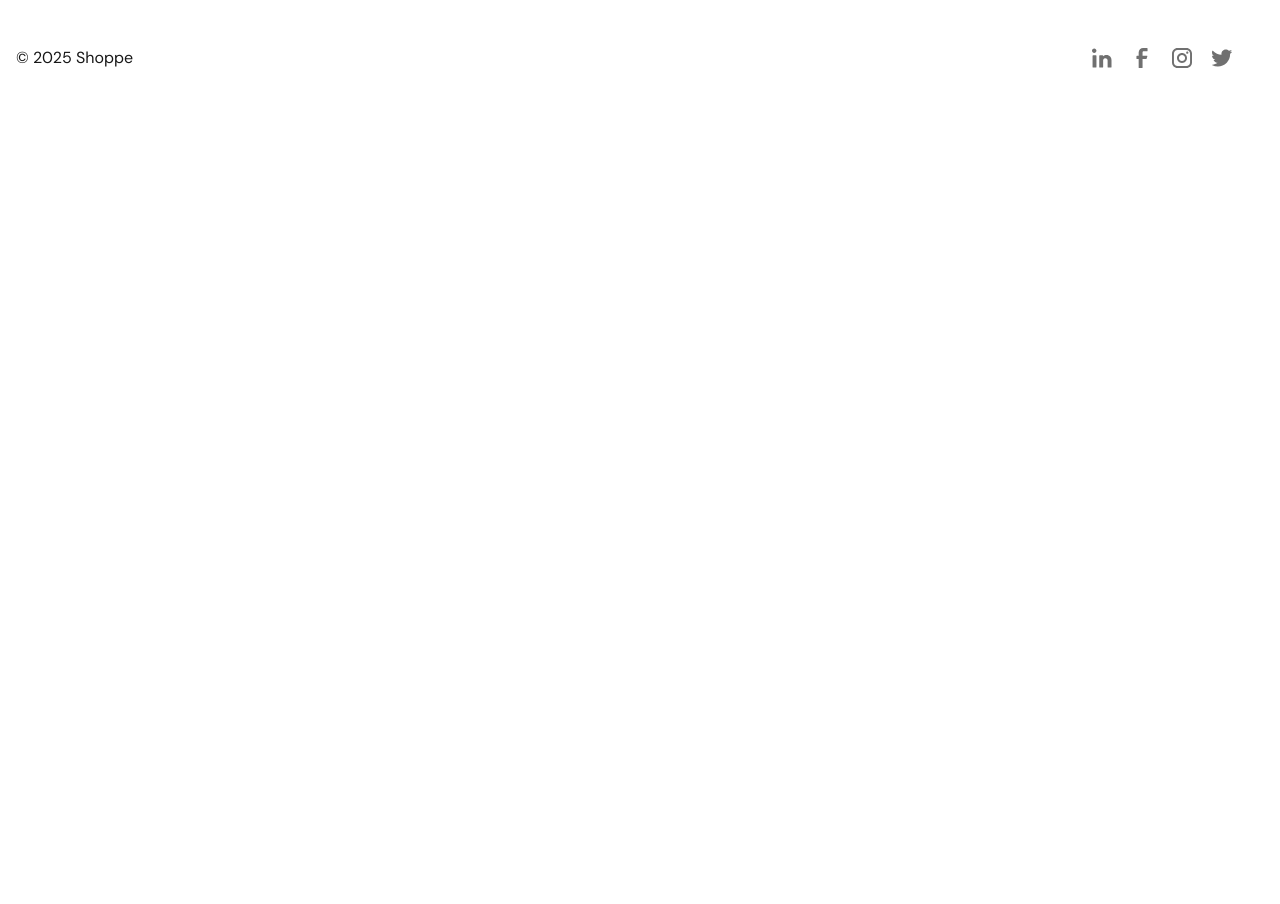
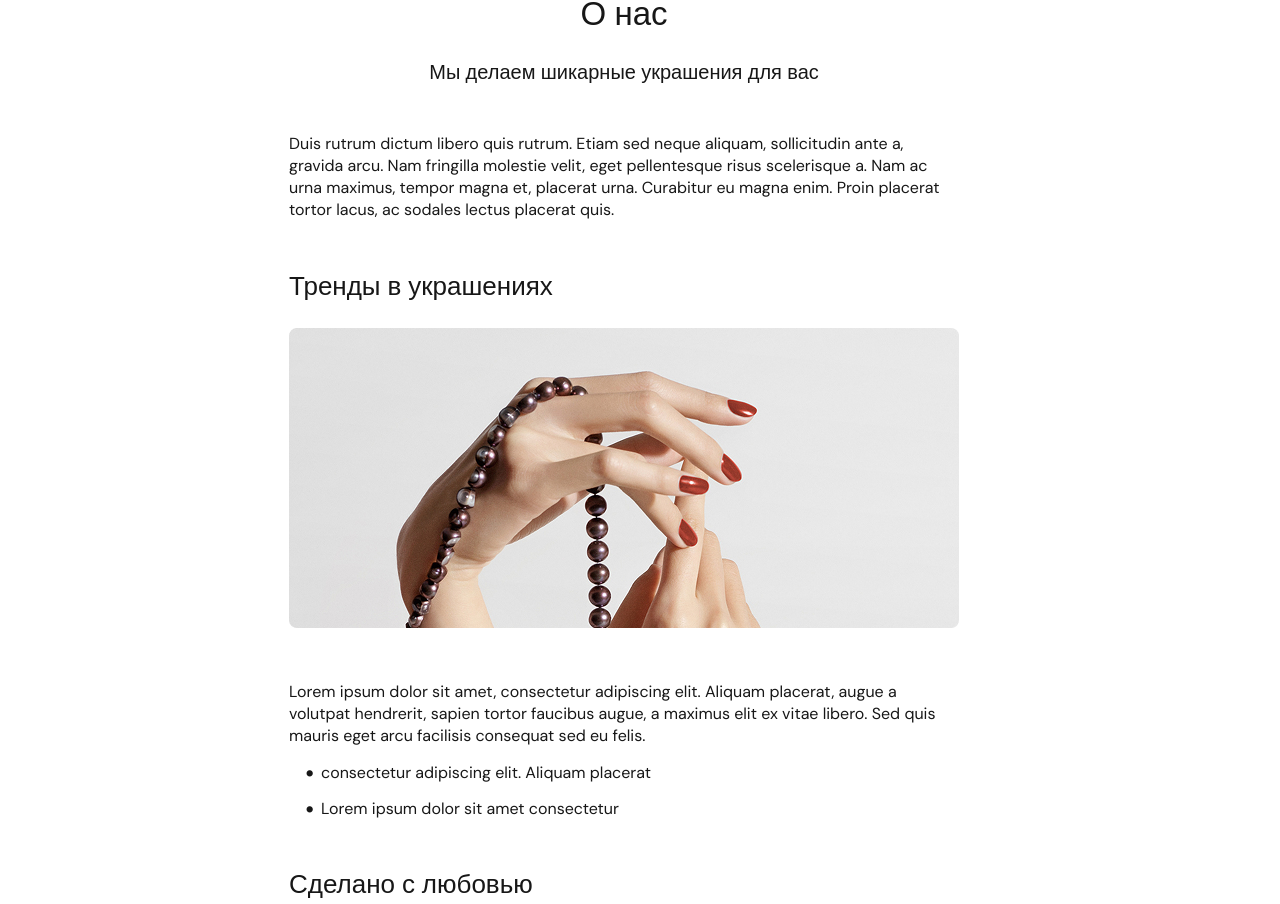
Before and after one commit to ministrov/shoppe-ecommerce-next, a Next.js app: page /about in a window 1280 px wide. Shown: the part 193-1097 px from the top of the page. Before the commit the page ends 800 px from the top, so only its background shows below. Built offline with nearby package versions, Linux system fonts and the light colour scheme.

Commit message:
feat: create an about page markup and styles

```diff
--- /dev/null
+++ b/app/about/page.module.css
@@ -0,0 +1,102 @@
+.about {
+  max-width: 670px;
+  margin: 0 auto;
+  min-height: 100vh;
+  padding-top: 112px;
+  padding-bottom: 266px;
+}
+
+.about__title {
+  margin-bottom: 24px;
+}
+
+.about__subtitle {
+  margin-bottom: 48px;
+  font-size: 20px;
+  font-weight: 400;
+  line-height: 26px;
+  text-align: center;
+  color: var(--color-black);
+}
+
+.about__text {
+  margin-bottom: 48px;
+  font-size: 16px;
+  font-weight: 400;
+  line-height: 22px;
+  color: var(--color-black);
+}
+
+.about__list {
+  display: flex;
+  flex-direction: column;
+  gap: 48px;
+  margin: 0;
+  padding: 0;
+  list-style: none;
+}
+
+.about__itemTitle {
+  margin-bottom: 24px;
+  font-weight: 400;
+  font-size: 26px;
+  line-height: 135%;
+  color: var(--color-black);
+}
+
+.about__imageBlock {
+  margin-bottom: 48px;
+}
+
+.about__itemContent p {
+  font-size: 16px;
+  line-height: 22px;
+  font-weight: 400;
+  color: var(--color-black);
+}
+
+.about__itemContent p:not(:last-child) {
+  margin-bottom: 16px;
+}
+
+.about__itemContent ul {
+  padding-left: 16px;
+  list-style: none;
+}
+
+.about__itemContent ul li {
+  position: relative;
+  padding-left: 16px;
+  color: var(--color-black);
+}
+
+.about__itemContent ul li:not(:last-child) {
+  margin-bottom: 16px;
+}
+
+.about__itemContent ul li::before {
+  content: '•';
+  position: absolute;
+  left: 0;
+  top: 50%;
+  font-size: 26px;
+  color: var(--color-black);
+  transform: translateY(-50%);
+}
+
+@media screen and (max-width: 768px) {
+  .about {
+    max-width: 100%;
+    padding: 0 16px;
+    padding-bottom: 100px;
+  }
+
+  .about__itemTitle {
+    text-align: center;
+  }
+
+  .about__imageBlock img {
+    width: 100%;
+    max-height: 220px;
+  }
+}
--- a/app/about/page.tsx
+++ b/app/about/page.tsx
@@ -1,3 +1,54 @@
+import Image from 'next/image';
+import styles from './page.module.css';
+
 export default function About() {
-  return <div>About</div>;
-};
+  return (
+    <section className={styles.about}>
+      <h1 className={styles.about__title}>О нас</h1>
+
+      <h2 className={styles.about__subtitle}>Мы делаем шикарные украшения для вас</h2>
+
+      <p className={styles.about__text}>
+        Duis rutrum dictum libero quis rutrum. Etiam sed neque aliquam, sollicitudin ante a, gravida arcu. Nam fringilla
+        molestie velit, eget pellentesque risus scelerisque a. Nam ac urna maximus, tempor magna et, placerat urna.
+        Curabitur eu magna enim. Proin placerat tortor lacus, ac sodales lectus placerat quis.
+      </p>
+
+      <ul className={styles.about__list}>
+        <li className={styles.about__item}>
+          <article className={styles.about__itemContent}>
+            <h3 className={styles.about__itemTitle}>Тренды в украшениях</h3>
+            <div className={styles.about__imageBlock}>
+              <Image src={'/about-1.jpg'} width='670' height='300' alt={'about-img-1'} />
+              {/* <img src='../assets/about-img-1.jpg' width='670' height='300' alt='about-img-1' /> */}
+            </div>
+            <p>
+              Lorem ipsum dolor sit amet, consectetur adipiscing elit. Aliquam placerat, augue a volutpat hendrerit,
+              sapien tortor faucibus augue, a maximus elit ex vitae libero. Sed quis mauris eget arcu facilisis
+              consequat sed eu felis.
+            </p>
+
+            <ul>
+              <li>consectetur adipiscing elit. Aliquam placerat</li>
+              <li>Lorem ipsum dolor sit amet consectetur</li>
+            </ul>
+          </article>
+        </li>
+        <li className={styles.about__item}>
+          <article className={styles.about__itemContent}>
+            <h3 className={styles.about__itemTitle}>Сделано с любовью</h3>
+            <div className={styles.about__imageBlock}>
+              <Image src={'/about-2.jpg'} width='670' height='300' alt={'about-img-2'} />
+              {/* <img src='../assets/about-img-2.jpg' width='670' height='300' alt='about-img-2' /> */}
+            </div>
+            <p>
+              Lorem ipsum dolor sit amet, consectetur adipiscing elit. Aliquam placerat, augue a volutpat hendrerit,
+              sapien tortor faucibus augue, a maximus elit ex vitae libero. Sed quis mauris eget arcu facilisis
+              consequat sed eu felis. Nunc sed porta augue. Morbi porta tempor odio, in molestie diam bibendu.ss
+            </p>
+          </article>
+        </li>
+      </ul>
+    </section>
+  );
+}
```
Also changed, not shown: public/about-1.jpg (added), public/about-2.jpg (added).
